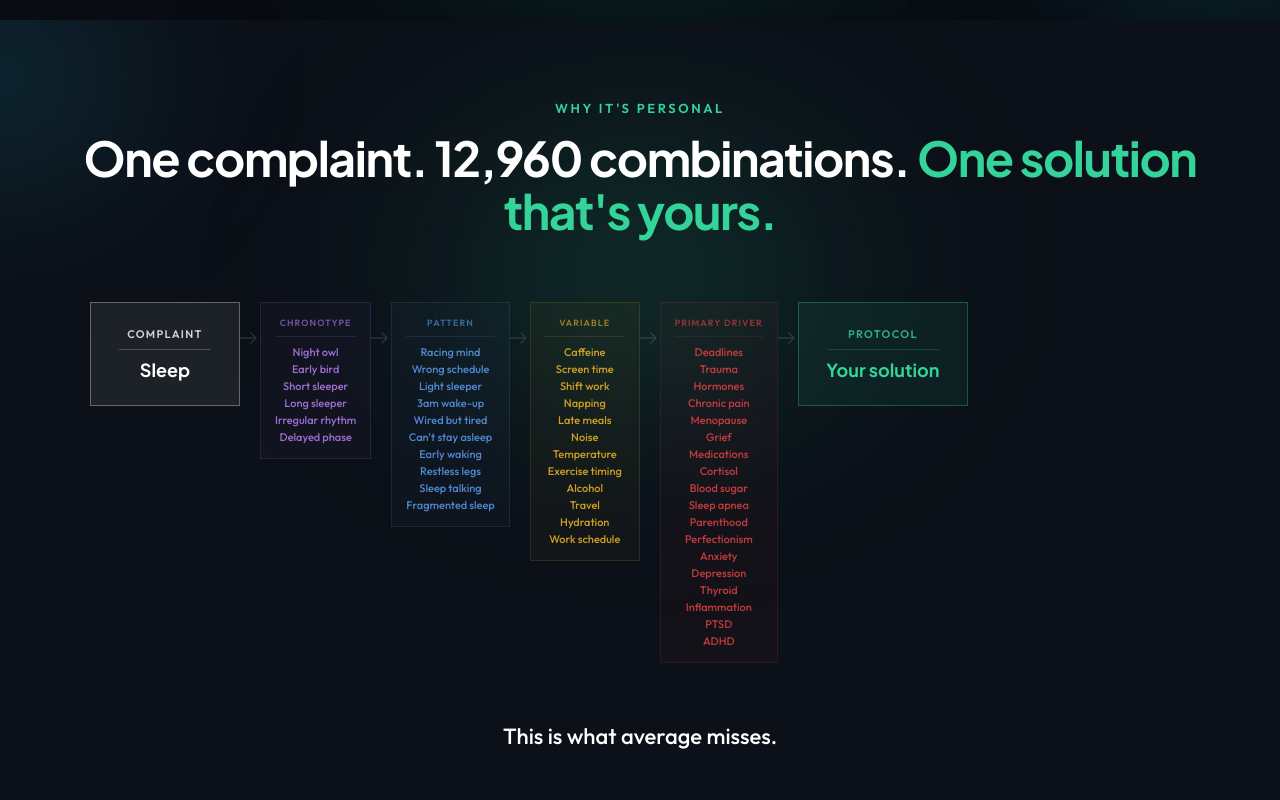
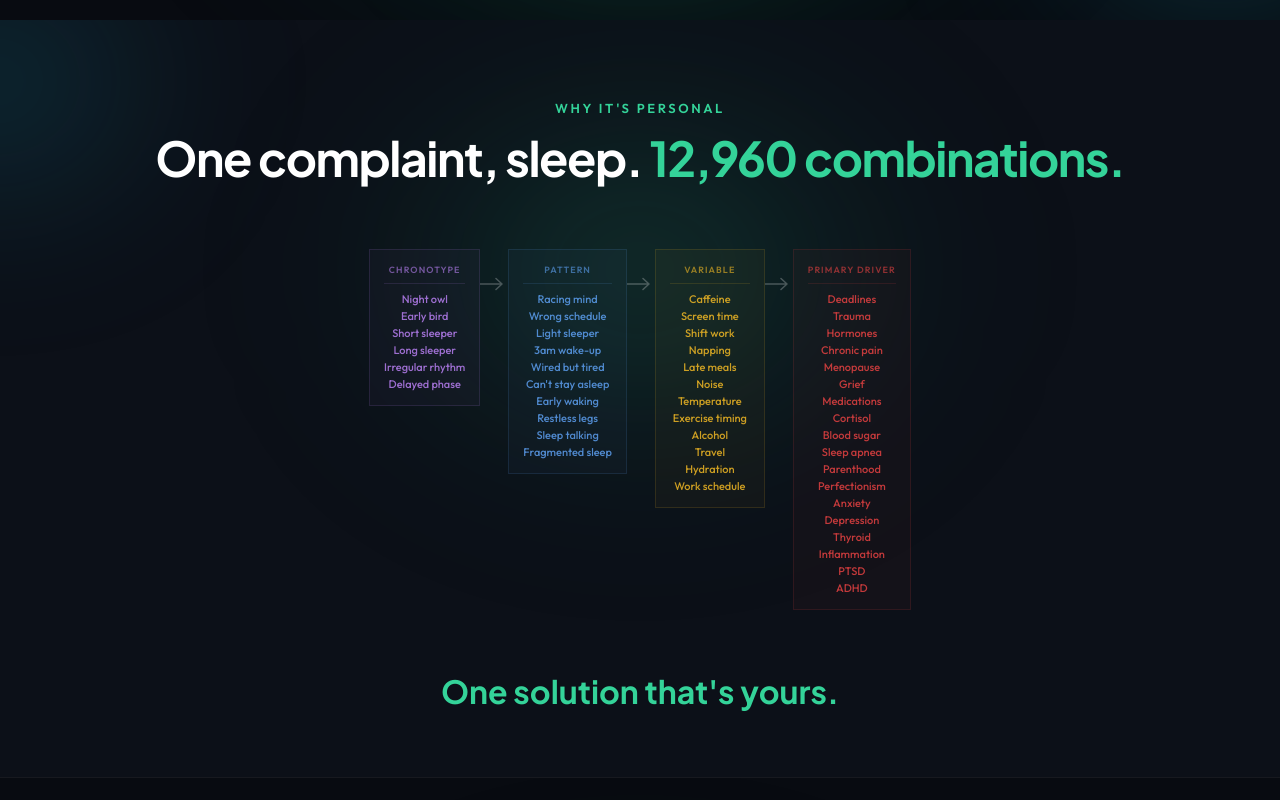
Before and after one commit to brygp954/apiverde-demo, a React (Vite) app: page / in a window 1280 px wide. Shown: the part 660-1460 px from the top of the page. Built offline with nearby package versions, Linux system fonts and the light colour scheme.

Commit message:
"stack edits"

```diff
--- a/src/ApiverdeDemo.jsx
+++ b/src/ApiverdeDemo.jsx
@@ -700,28 +700,26 @@ function StackSection() {
   };
 
   const nodes = [
-    { label: "COMPLAINT", color: flowPalette.white, delay: 0, items: ["Sleep"] },
-    { label: "CHRONOTYPE", color: flowPalette.purple, delay: 0.12,
+    { label: "CHRONOTYPE", color: flowPalette.purple, delay: 0,
       items: ["Night owl", "Early bird", "Short sleeper", "Long sleeper", "Irregular rhythm", "Delayed phase"] },
-    { label: "PATTERN", color: flowPalette.blue, delay: 0.24,
+    { label: "PATTERN", color: flowPalette.blue, delay: 0.12,
       items: ["Racing mind", "Wrong schedule", "Light sleeper", "3am wake-up", "Wired but tired", "Can't stay asleep", "Early waking", "Restless legs", "Sleep talking", "Fragmented sleep"] },
-    { label: "VARIABLE", color: flowPalette.yellow, delay: 0.36,
+    { label: "VARIABLE", color: flowPalette.yellow, delay: 0.24,
       items: ["Caffeine", "Screen time", "Shift work", "Napping", "Late meals", "Noise", "Temperature", "Exercise timing", "Alcohol", "Travel", "Hydration", "Work schedule"] },
-    { label: "PRIMARY DRIVER", color: flowPalette.red, delay: 0.48,
+    { label: "PRIMARY DRIVER", color: flowPalette.red, delay: 0.36,
       items: ["Deadlines", "Trauma", "Hormones", "Chronic pain", "Menopause", "Grief", "Medications", "Cortisol", "Blood sugar", "Sleep apnea", "Parenthood", "Perfectionism", "Anxiety", "Depression", "Thyroid", "Inflammation", "PTSD", "ADHD"] },
-    { label: "PROTOCOL", color: flowPalette.green, delay: 0.6, items: ["Your solution"] },
   ];
 
   function FlowArrow({ delay }) {
     return (
       <div style={{
         display: "flex", alignItems: "flex-start", flexShrink: 0,
-        paddingTop: "30px",
-        opacity: show ? 0.35 : 0,
+        paddingTop: "28px",
+        opacity: show ? 0.5 : 0,
         transition: `all 0.4s ease ${delay}s`,
       }}>
-        <svg width="20" height="12" viewBox="0 0 20 12" fill="none">
-          <path d="M0 6H16M16 6L11 1M16 6L11 11" stroke="rgba(255,255,255,0.35)" strokeWidth="1.5" strokeLinecap="round" strokeLinejoin="round" />
+        <svg width="28" height="14" viewBox="0 0 28 14" fill="none">
+          <path d="M0 7H22M22 7L16 1.5M22 7L16 12.5" stroke="rgba(255,255,255,0.5)" strokeWidth="1.5" strokeLinecap="round" strokeLinejoin="round" />
         </svg>
       </div>
     );
@@ -753,7 +751,7 @@ function StackSection() {
             fontFamily: jakarta, fontSize: "clamp(28px, 5vw, 48px)",
             fontWeight: 700, color: C.white, lineHeight: 1.1,
             letterSpacing: "-0.03em",
-          }}>One complaint. 12,960 combinations. <span style={{ color: C.green }}>One solution that's yours.</span></h2>
+          }}>One complaint, sleep. <span style={{ color: C.green }}>12,960 combinations.</span></h2>
         </Reveal>
       </div>
 
@@ -764,34 +762,32 @@ function StackSection() {
 
       <div className="flow-scroll" style={{ width: "100%", maxWidth: "1100px" }}>
         <div style={{
-          display: "flex", alignItems: "flex-start",
+          display: "flex", alignItems: "flex-start", justifyContent: "center",
           gap: "0px", minWidth: "940px", padding: "16px 0",
         }}>
           {nodes.map((node, i) => {
-            const isBookend = node.items.length === 1;
             return (
             <div key={node.label} style={{ display: "flex", alignItems: "flex-start" }}>
               <div style={{
-                background: isBookend ? `${node.color}12` : `${node.color}08`,
-                border: `1px solid ${isBookend ? `${node.color}50` : `${node.color}20`}`,
-                padding: isBookend ? "24px 28px" : "14px 14px",
+                background: `${node.color}08`,
+                border: `1px solid ${node.color}20`,
+                padding: "14px 14px",
                 display: "flex", flexDirection: "column", alignItems: "center",
                 gap: "8px",
-                minWidth: isBookend ? "150px" : "110px",
-                maxWidth: isBookend ? "170px" : "140px",
+                minWidth: "110px", maxWidth: "140px",
                 opacity: show ? 1 : 0,
                 transform: show ? "translateX(0)" : "translateX(-12px)",
                 transition: `all 0.5s cubic-bezier(0.16, 1, 0.3, 1) ${node.delay}s`,
               }}>
                 <div style={{
-                  fontFamily: outfit, fontSize: isBookend ? "11px" : "9px", fontWeight: 600,
-                  color: isBookend ? `${node.color}cc` : `${node.color}90`,
+                  fontFamily: outfit, fontSize: "9px", fontWeight: 600,
+                  color: `${node.color}90`,
                   textTransform: "uppercase",
                   letterSpacing: "0.12em", textAlign: "center",
                 }}>{node.label}</div>
                 <div style={{
                   width: "100%", height: "1px",
-                  background: isBookend ? `${node.color}35` : `${node.color}20`,
+                  background: `${node.color}20`,
                 }} />
                 <div style={{
                   display: "flex", flexDirection: "column", gap: "3px",
@@ -799,10 +795,10 @@ function StackSection() {
                 }}>
                   {node.items.map((item, j) => (
                     <div key={item} style={{
-                      fontFamily: isBookend ? jakarta : outfit,
-                      fontSize: isBookend ? "18px" : "11px",
-                      fontWeight: isBookend ? 700 : 500,
-                      color: isBookend ? node.color : `${node.color}cc`,
+                      fontFamily: outfit,
+                      fontSize: "11px",
+                      fontWeight: 500,
+                      color: `${node.color}cc`,
                       opacity: show ? 1 : 0,
                       transition: `all 0.4s ease ${node.delay + 0.05 + j * 0.03}s`,
                       whiteSpace: "nowrap",
@@ -824,9 +820,9 @@ function StackSection() {
         opacity: show ? 1 : 0, transition: "all 0.6s ease 1s",
       }}>
         <p style={{
-          fontFamily: outfit, fontSize: "22px", color: C.white, fontWeight: 500,
+          fontFamily: jakarta, fontSize: "clamp(24px, 4vw, 32px)", color: C.green, fontWeight: 700,
           lineHeight: 1.6, maxWidth: "520px", margin: "0 auto",
-        }}>This is what average misses.</p>
+        }}>One solution that's yours.</p>
       </div>
     </section>
   );
```
